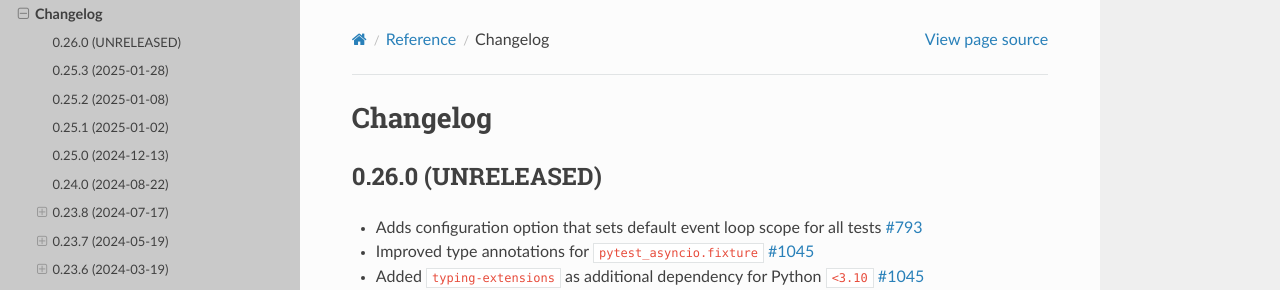
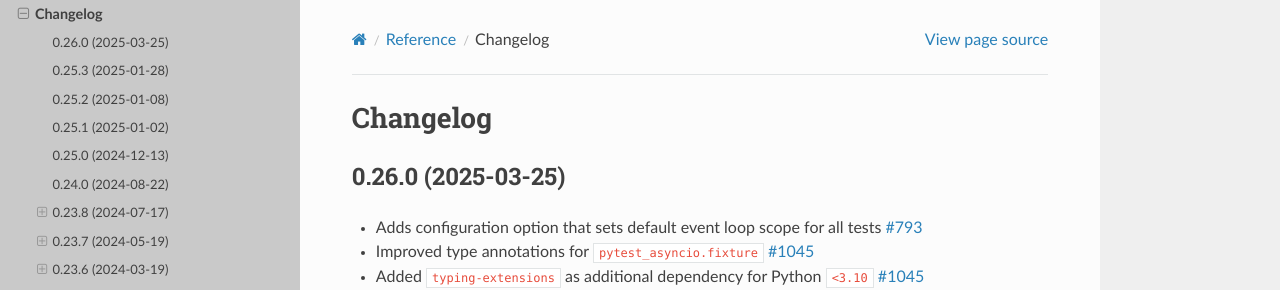
Before and after one commit to pytest-dev/pytest-asyncio, a Sphinx documentation site: the page built from docs/reference/changelog.rst, in a window 1280 px wide and 900 px high. Shown: the top 290 px of the window. Built offline with Sphinx 7.4.7 and the Read the Docs theme 3.1.0, drawn with Linux system fonts in a browser that asks for light colours.

Commit message:
docs: Prepare release of v0.26.0.

```diff
--- a/docs/reference/changelog.rst
+++ b/docs/reference/changelog.rst
@@ -2,7 +2,7 @@
 Changelog
 =========
 
-0.26.0 (UNRELEASED)
+0.26.0 (2025-03-25)
 ===================
 - Adds configuration option that sets default event loop scope for all tests `#793 <https://github.com/pytest-dev/pytest-asyncio/issues/793>`_
 - Improved type annotations for ``pytest_asyncio.fixture`` `#1045 <https://github.com/pytest-dev/pytest-asyncio/pull/1045>`_
```
